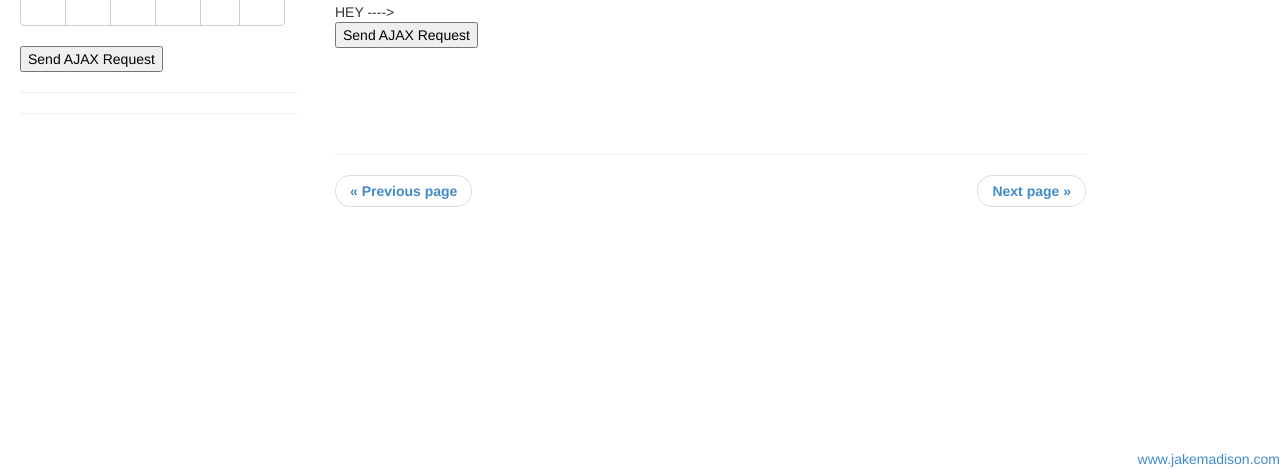
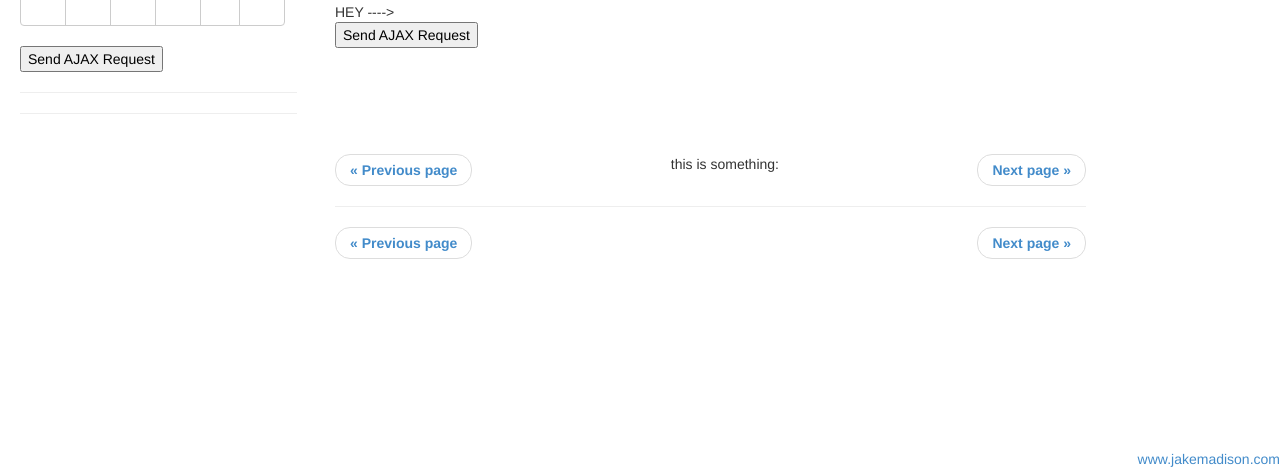
Before and after one commit to jakemadison/FeedEater, a Flask app: template feedeater/display/templates/index.html in a window 1280 px wide. Shown: the part 331-800 px from the top of the page. Run offline with Flask 2, Linux system fonts and the light colour scheme; the template is opened without the code that fills it: values that come from a table or form of the project are taken from there, others are empty; parts of the project's set-up code (start-up, migrations or seed data) failed here and were passed over; some libraries are stand-ins or nearby versions; some web fonts are replaced.

Commit message:
recalc entries now indicates paging status.  need to make the js-side an angular service though.

```diff
--- a/feedeater/controller/user_manage_feeds.py
+++ b/feedeater/controller/user_manage_feeds.py
@@ -50,13 +50,21 @@
     final_list = []
     # cat_list = []
 
+
     per_page = int(c['POSTS_PER_PAGE'])
     page = int(p)
 
     print '----> current page:', page, '----> posts per page:', per_page
 
+    pager_indicator = {"has_prev": None, "has_next": None}
+
     start_pos = ((page-1)*per_page)
     end_pos = start_pos + per_page
+
+    if start_pos == 0:
+        pager_indicator["has_prev"] = False
+    else:
+        pager_indicator["has_prev"] = True
 
     print start_pos, end_pos
     print user
@@ -96,6 +104,14 @@
 
     qry = qry.order_by(Entry.published.desc())
 
+    total_records = qry.count()
+    print "count of records: ", total_records
+
+    if total_records > end_pos:
+        pager_indicator["has_next"] = True
+    else:
+        pager_indicator["has_next"] = False
+
     for each in qry[start_pos:end_pos]:
         u_table, uf_table, f_table, e_table, ufe_table = each
 
@@ -126,7 +142,7 @@
 
         final_list.append(entry_data)
 
-    return final_list
+    return final_list, pager_indicator
 
 
 def change_user_tags(user, entries):
--- /dev/null
+++ b/feedeater/display/static/angulartemplates/angularpager.html
@@ -0,0 +1,14 @@
+
+<ul class="pager">
+
+    this is something: {{ pager }}
+
+    <li class="previous"><a href="#">
+        <b>&laquo; Previous page</b></a></li>
+
+
+    <li class="next"><a href="#">
+        <b>Next page &raquo;</b></a></li>
+
+
+</ul>
--- a/feedeater/display/static/js/MainController.js
+++ b/feedeater/display/static/js/MainController.js
@@ -31,6 +31,7 @@
         responsePromise.success(function(data, status, headers, config) {
             $scope.myData.fromServer = data;
             $scope.no_entries = data.e.length == 0;
+            $scope.pager = data.pager;
             console.log(data);
         });
 
--- a/feedeater/display/templates/index.html
+++ b/feedeater/display/templates/index.html
@@ -40,15 +40,19 @@
 
             <br> USER, Flask: {{ user }} <br>
             {% raw %}
-
                 <div id='content' ng-controller='MainController'>
                     <div ng-include src="'/static/angulartemplates/angularentries.html'"></div>
                 </div>
-
             {% endraw %}
 
 
             </div>
+
+                {% raw %}
+                <div class="col-md-8-2 paging_div" ng-controller='MainController'>
+                    <div ng-include src="'/static/angulartemplates/angularpager.html'"></div>
+                </div>
+                {% endraw %}
 
             <div class="col-md-8-2 paging_div">
                 <hr>
--- a/feedeater/display/views/entries.py
+++ b/feedeater/display/views/entries.py
@@ -87,12 +87,13 @@
 
     print request
 
-    entries = user_manage_feeds.recalculate_entries(user, page)
+    entries, pager = user_manage_feeds.recalculate_entries(user, page)
     prefs = user_manage_feeds.get_user_prefs(user)
 
     print prefs
+    print pager
 
-    return jsonify(success=True, e=entries, compressed_view=prefs)
+    return jsonify(success=True, e=entries, compressed_view=prefs, pager=pager)
 
 
 @app.route('/sleep_data', methods=['POST'])
```
